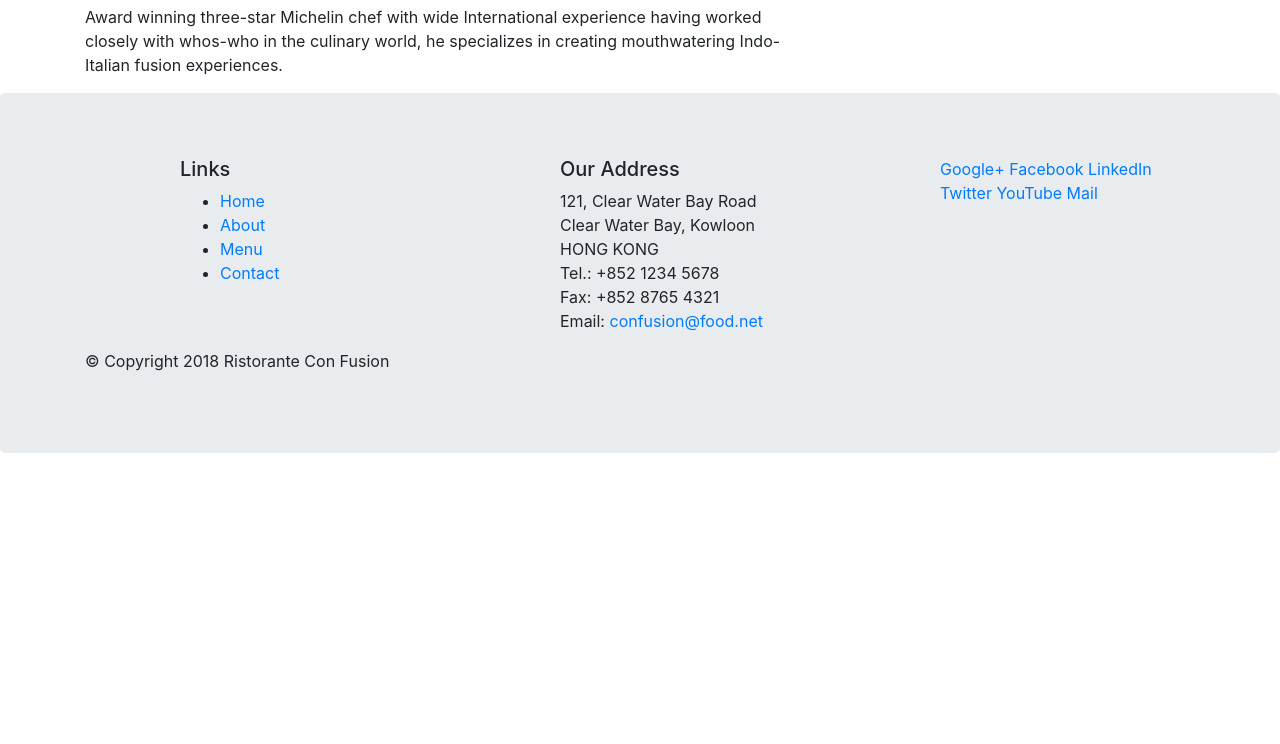
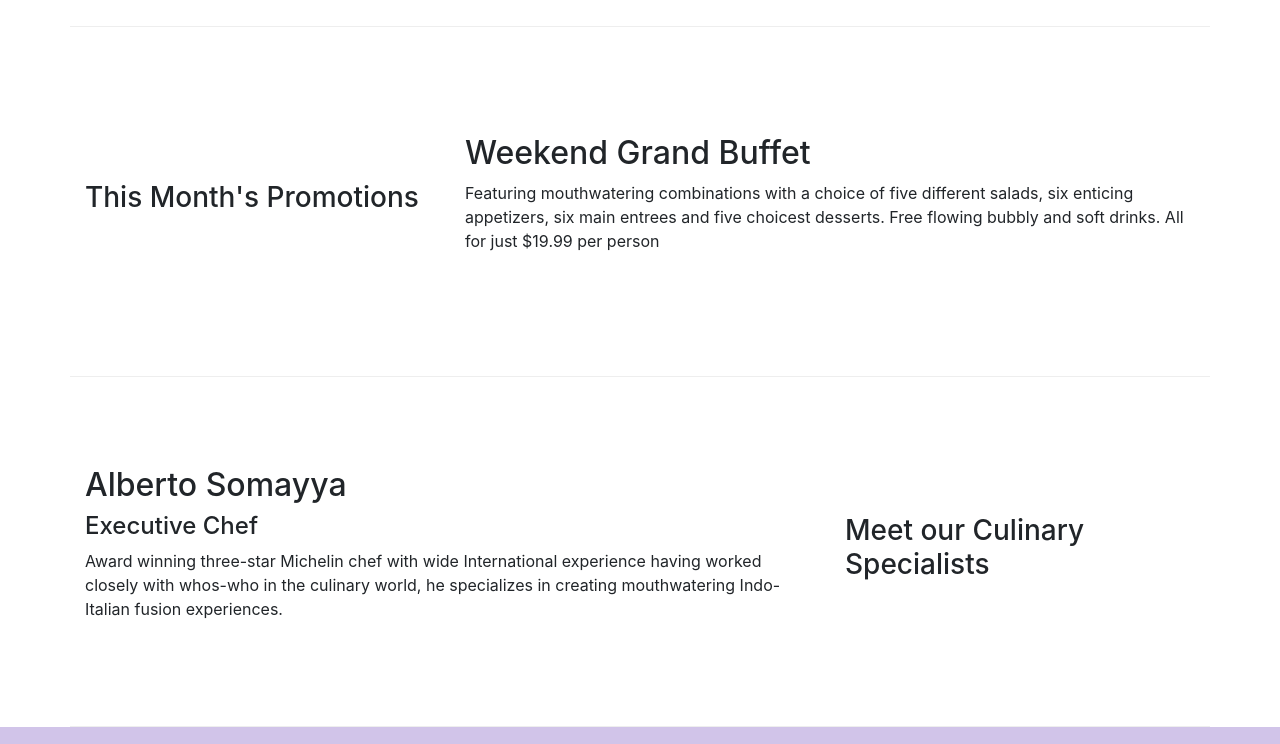
Before and after one commit to tamannajain01/bootstrap, a website: page index.html in a window 1280 px wide. Shown: the part 627-1371 px from the top of the page. Before the commit the page ends 1112 px from the top, so only its background shows below. Drawn offline with nearby package versions, Linux system fonts and the light colour scheme.

Commit message:
bootstrap grid part2

```diff
--- /dev/null
+++ b/css/styles.css
@@ -0,0 +1,13 @@
+.row-content{
+    min-height: 350px;
+    border-bottom: 1px ridge;
+}
+.jumbotron{
+    background-color: #9575CD;
+    color: white;
+}
+.footer{
+    background-color: #D1C4E9;
+    color: black;
+    padding: 20px 0px;
+}
--- a/index.html
+++ b/index.html
@@ -9,6 +9,7 @@
 
      <!-- Bootstrap CSS -->
      <link rel="stylesheet" href="node_modules/bootstrap/dist/css/bootstrap.min.css">
+     <link rel="stylesheet" href="./css/styles.css">
     <title>Ristorante Con Fusion</title>
 </head>
 
@@ -28,7 +29,7 @@
     </header>
 
     <div class="container">
-        <div class="row">
+        <div class="row row-content align-items-center">
             <div class="col-12 col-sm-3 col-md-4 order-sm-last">
                 <h3>Our Lipsmacking Culinary Creations</h3>
             </div>
@@ -39,7 +40,7 @@
         </div>
 
 
-        <div class="row">
+        <div class="row row-content align-items-center">
             <div class="col-12 col-sm-3 col-md-4 order-sm-first">
                 <h3>This Month's Promotions</h3>
             </div>
@@ -49,7 +50,7 @@
             </div>
         </div>
 
-        <div class="row">
+        <div class="row row-content align-items-center">
             <div class="col-12 col-sm-3 col-md-4 order-sm-last">
                 <h3>Meet our Culinary Specialists</h3>
             </div>
@@ -61,12 +62,12 @@
         </div>
     </div>
 
-    <footer class="jumbotron">
+    <footer class="footer">
         <div class="container">
-            <div class="row">
+            <div class="row ">
                 <div class="col-4 col-sm-4 offset-sm-1">
                     <h5>Links</h5>
-                    <ul>
+                    <ul class="list-unstyled">
                         <li><a href="#">Home</a></li>
                         <li><a href="#">About</a></li>
                         <li><a href="#">Menu</a></li>
@@ -84,8 +85,8 @@
 		              Email: <a href="mailto:confusion@food.net">confusion@food.net</a>
 		           </address>
                 </div>
-                <div class="col-12 col-sm-3">
-                    <div>
+                <div class="col-12 col-sm-3 align-self-center">
+                    <div class="text-center">
                         <a href="http://google.com/+">Google+</a>
                         <a href="http://www.facebook.com/profile.php?id=">Facebook</a>
                         <a href="http://www.linkedin.com/in/">LinkedIn</a>
@@ -95,8 +96,8 @@
                     </div>
                 </div>
            </div>
-           <div class="row">
-                <div class="col-auto">
+           <div class="row justify-content-center">
+                <div class="col-auto ">
                     <p>© Copyright 2018 Ristorante Con Fusion</p>
                 </div>
            </div>
```
